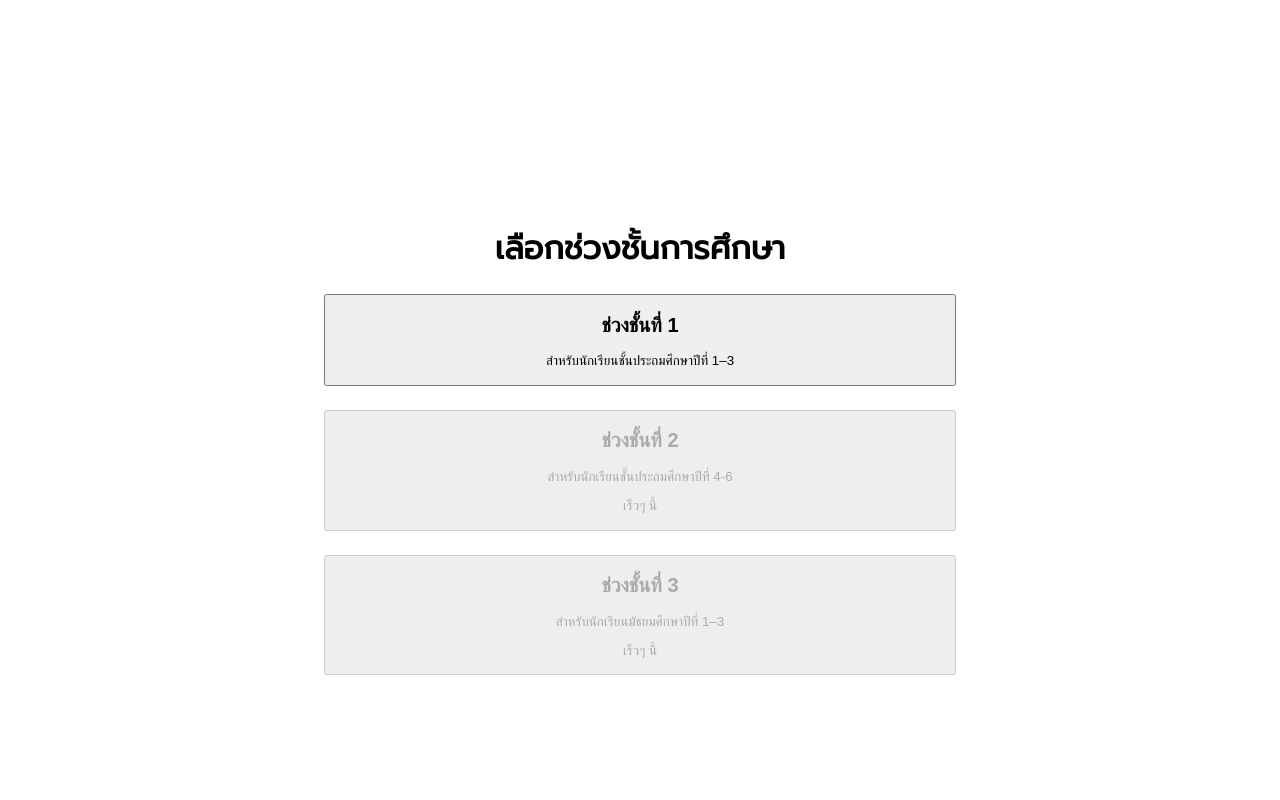
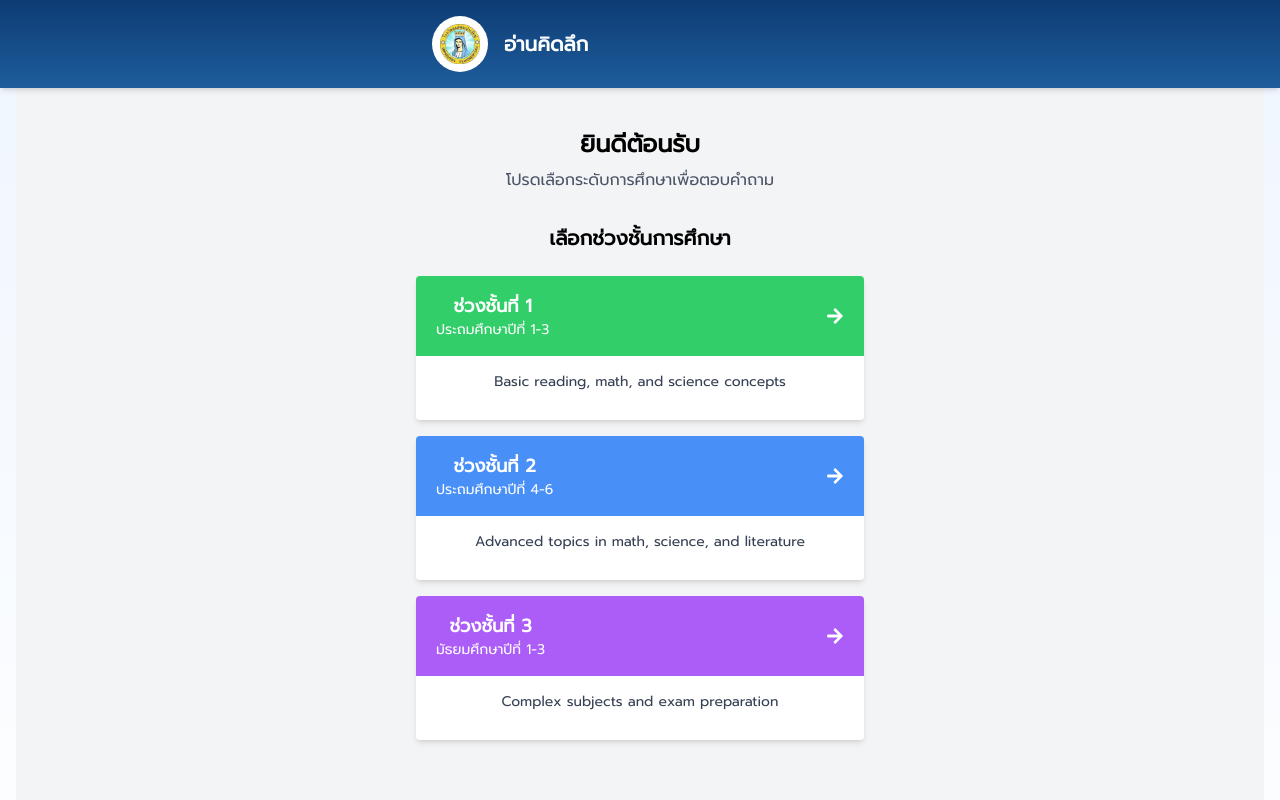
Before and after one commit to kritamategunt/q-a_thai_mp, a React (Vite) app: page / in a window 1280 px wide. Shown: the top 800 px of the page. Built offline with nearby package versions, Linux system fonts and the light colour scheme.

Commit message:
feat: add new style

```diff
--- a/index.html
+++ b/index.html
@@ -5,6 +5,12 @@
     <link rel="icon" type="image/svg+xml" href="/vite.svg" />
     <meta name="viewport" content="width=device-width, initial-scale=1.0" />
     <title>mp_thai_subject</title>
+
+    <!-- Google Fonts -->
+    <link href="https://fonts.googleapis.com/css2?family=Comic+Neue:wght@300;400;700&display=swap" rel="stylesheet">
+
+    <!-- Font Awesome -->
+    <link rel="stylesheet" href="https://cdnjs.cloudflare.com/ajax/libs/font-awesome/6.4.0/css/all.min.css" crossorigin="anonymous" referrerpolicy="no-referrer">
   </head>
   <body>
     <div id="root"></div>
--- /dev/null
+++ b/src/components/randomQuestion.tsx
@@ -0,0 +1,4 @@
+export const getRandomQuestion = (numOfSet: number) => {
+    const randomIndex = Math.floor(Math.random() * numOfSet) + 1;
+    return randomIndex;
+}
--- a/src/index.css
+++ b/src/index.css
@@ -2,11 +2,18 @@
   font-family: 'Promt';
   src: url(./assets/fonts/Prompt-Regular.ttf) format('woff2');
 }
+@import "tailwindcss";
 
-@tailwind base;
-@tailwind components;
 @tailwind utilities;
 
 body {
   font-family: 'Promt', sans-serif;
+  padding: 0;
+  margin: 0;
+  background-color: #E4F0FE;
 }
+
+/* Hide scrollbars for webkit browsers */
+::-webkit-scrollbar {
+  display: none;
+}
--- a/src/layouts/applicationLayout.tsx
+++ b/src/layouts/applicationLayout.tsx
@@ -1,11 +1,9 @@
 import { Outlet } from "react-router-dom";
+import logo from "../assets/logoMp.jpeg";
 
 export default function ApplicationLayout() {
-
     const labelHeader = () => {
         switch (window.location.pathname) {
-            case '/':
-                return '';
             case '/primary_1':
                 return 'ช่วงชั้นที่ 1';
             case '/primary_2':
@@ -13,38 +11,43 @@ export default function ApplicationLayout() {
             case '/upper-secondary':
                 return 'ช่วงชั้นที่ 3';
             default:
-                return '';
+                return 'อ่านคิดลึก';
         }
     };
+
     return (
-        <div className="flex min-h-screen flex-col bg-gray-50 text-gray-900">
-            {/* 🔹 Header */}
-            <header className="bg-white shadow-sm">
-                <div className="mx-auto flex max-w-7xl items-center justify-between px-4 py-3">
-                    <h1 className="text-xl font-semibold">{labelHeader()}</h1>
-                    <nav className="space-x-4">
-                        {window.location.pathname !== '/' && (
-                            <a href="/" className="text-blue-500 hover:underline">หน้าแรก</a>
-                        )}
-                    </nav>
+        <div className="min-h-screen flex flex-col bg-linear-to-b from-blue-50 to-white">
+            {/* ✅ HEADER */}
+            <header className="bg-linear-to-b from-[#0d3c74] to-[#1e5d9c] text-white shadow-md sticky top-0 z-10">
+                <div className="mx-auto max-w-md w-full px-4 py-4 flex items-center gap-4">
+                    <div className="bg-white text-[#224E8A] w-14 h-14 rounded-full flex items-center justify-center">
+                        {/* <FaGraduationCap size={32} /> */}
+                        <img src={logo} alt="Logo" className="w-10 h-10" />
+                    </div>
+                    <div>
+                        <h1 className="text-xl font-bold text-[#FFFFFF]">{labelHeader()}</h1>
+                    </div>
                 </div>
             </header>
 
-            {/* 🔹 Main Content */}
-            <main className="flex-1">
-                <div className="mx-auto max-w-7xl px-4 py-6">
-                    {/* Render children or route outlet */}
+
+            {/* ✅ Main Content */}
+            <main className="flex-1 ">
+                <div className="w-full px-4">
                     <Outlet />
                 </div>
             </main>
 
-            {/* 🔹 Footer */}
-            <footer className="mt-auto bg-white border-t justify-center py-4">
-                <div>version 0.0.1</div>
-                <div className="mx-auto max-w-7xl px-4 py-3 text-sm text-gray-500">
-                    © {new Date().getFullYear()} Kritamate G. All rights reserved.
+            {/* ✅ FOOTER – matching rounded card style */}
+            <footer className="mt-6 mb-4 mx-auto w-full max-w-md">
+                <div className="bg-white shadow-sm rounded-2xl border p-4 text-center">
+                    <p className="text-gray-600 text-sm">version 0.0.2</p>
+                    <p className="text-gray-400 text-xs mt-1">
+                        © {new Date().getFullYear()} Kritamate G. All rights reserved.
+                    </p>
                 </div>
             </footer>
+
         </div>
     );
 }
--- a/src/pages/homepage/index.tsx
+++ b/src/pages/homepage/index.tsx
@@ -1,49 +1,100 @@
-import { useNavigate } from 'react-router-dom';
 
-interface LevelProps {
-    id: number;
-    name: string;
+import { FaArrowRight } from "react-icons/fa";
+import { useNavigate } from "react-router-dom";
+
+interface LevelCardProps {
+    id: string;
+    title: string;
+    subtitle: string;
     description: string;
+    bg: string;
+    iconClass: string;
+    iconBgColor: string;
     route: string;
-    isOpen?: boolean;
 }
 
-function HomePage() {
-
-
+const HomePage = () => {
     const navigate = useNavigate();
 
-    const levels: LevelProps[] = [
-        { id: 1, name: 'ช่วงชั้นที่ 1', description: 'สำหรับนักเรียนชั้นประถมศึกษาปีที่ 1–3', route: '/primary_1' },
-        { id: 2, name: 'ช่วงชั้นที่ 2', description: 'สำหรับนักเรียนชั้นประถมศึกษาปีที่ 4-6', route: '/primary_2', isOpen: false },
-        { id: 3, name: 'ช่วงชั้นที่ 3', description: 'สำหรับนักเรียนมัธยมศึกษาปีที่ 1–3', route: '/upper-secondary', isOpen: false },
+    const levels: LevelCardProps[] = [
+        {
+            id: '1',
+            title: 'ช่วงชั้นที่ 1',
+            subtitle: 'ประถมศึกษาปีที่ 1-3',
+            description: 'Basic reading, math, and science concepts',
+            bg: 'bg-[#31CE69]',
+            iconClass: 'fas fa-seedling',
+            iconBgColor: 'text-green-500',
+            route: '/primary_1'
+        },
+        {
+            id: '2',
+            title: 'ช่วงชั้นที่ 2',
+            subtitle: 'ประถมศึกษาปีที่ 4-6',
+            description: 'Advanced topics in math, science, and literature',
+            bg: 'bg-[#488FF7]',
+            iconClass: 'fas fa-school',
+            iconBgColor: 'text-blue-500',
+            route: '/primary_2'
+        },
+        {
+            id: '3',
+            title: 'ช่วงชั้นที่ 3',
+            subtitle: 'มัธยมศึกษาปีที่ 1-3',
+            description: 'Complex subjects and exam preparation',
+            bg: 'bg-[#AC5DF8]',
+            iconClass: 'fas fa-university',
+            iconBgColor: 'text-purple-500',
+            route: '/upper-secondary'
+        },
+
     ];
+
     return (
-        <div className="flex flex-col items-center justify-center min-h-screen bg-black p-4">
-            <h1 className="text-2xl font-bold mb-6">เลือกช่วงชั้นการศึกษา</h1>
-            <div className="grid gap-4 w-1/2">
-                {levels.map((level) => (
-                    <>
-                        <button key={level.id}
-                            className={`bg-white rounded-lg shadow-md p-6 hover:shadow-xl transition-shadow mb-4 ${level.isOpen === false ? 'cursor-not-allowed' : 'hover:text-blue-300 cursor-pointer'}`}
-                            onClick={() => navigate(level.route)}
-                            disabled={level.isOpen === false}
-                        >
+        <div className="min-h-screen bg-gray-100 px-4">
+            {/* ✅ CONTENT */}
+            <main className="max-w-4xl mx-auto px-4 py-10">
 
-                            <h2 className="text-xl font-semibold mb-2">{level.name}</h2>
-                            <p className="text-gray-600">{level.description}</p>
-                            {level.isOpen === false ? (
-                                <p className="mt-4 text-red-500 font-bold">เร็วๆ นี้</p>
-                            ) : null}
+                {/* Welcome */}
+                <h2 className="text-center text-2xl font-bold mb-2">ยินดีต้อนรับ</h2>
+                <p className="text-center text-gray-600 mb-8">
+                    โปรดเลือกระดับการศึกษาเพื่อตอบคำถาม
+                </p>
+
+                <h3 className="text-center text-xl font-semibold mb-6">
+                    เลือกช่วงชั้นการศึกษา
+                </h3>
+
+                {/* ✅ LEVEL OPTIONS */}
+                <div className="flex flex-col space-y-4 items-center justify-center w-full">
+                    {levels.map((level) => (
+                        <button
+                            key={level.id}
+                            onClick={() => { navigate(level.route) }}
+
+                            className={`w-full max-w-md rounded-sm shadow-md overflow-hidden cursor-pointer bg-white transition hover:bg-opacity-50 `}                   >
+                            {/* Top section */}
+                            <div className={`${level.bg} px-5 py-4 text-white flex items-center justify-between`}>
+                                <div className="flex items-start gap-3">
+                                    <div>
+                                        <h3 className="font-semibold text-lg">{level.title}</h3>
+                                        <p className="text-sm text-start">{level.subtitle}</p>
+                                    </div>
+                                </div>
+
+                                <FaArrowRight size={18} />
+                            </div>
+
+                            {/* Bottom section */}
+                            <div className="px-5 py-4">
+                                <p className="text-gray-700 text-sm mb-3">{level.description}</p>
+                            </div>
                         </button>
-                        <br />
-                    </>
+                    ))}
+                </div>
+            </main>
+        </div>
+    );
+};
 
-                ))}
-            </div>
-        </div>
-
-    )
-}
-
-export default HomePage
+export default HomePage;
--- a/src/routes/Routes.tsx
+++ b/src/routes/Routes.tsx
@@ -24,7 +24,8 @@ const ConfigRoutes = () => {
                         {
                             element: <>404:NOT FOUND</>,
                             path: '/upper-secondary',
-                        }
+                        },
+
                     ],
                 },
 
--- /dev/null
+++ b/src/utils/idGenarator.tsx
@@ -0,0 +1,3 @@
+export const indexIdGenerator = (index: number) => {
+    return index + 1;
+}
--- a/tailwind.config.cjs
+++ b/tailwind.config.cjs
@@ -1,225 +1,16 @@
-/* eslint-disable no-undef */
-/** @type {import('tailwindcss').Config} */
-
 module.exports = {
   content: ['./src/**/*.{js,jsx,ts,tsx}'],
   theme: {
     extend: {
       colors: {
+        // Your custom colors here - they'll be ADDED to default Tailwind colors
+        'primary-blue': '#1e5d9c',
         ci: {
-          primary: {
-            primary: '#074E9F',
-            'upper-text': '#FFFFFF',
-            'primary-container': '#DEEDFE',
-            'on-primary-container': '#0A6EE1',
-          },
-          secondary: {
-            secondary: '#22AB68',
-            'secondary-container': '#E3F7ED',
-            'on-secondary-container': '#43BC80',
-          },
+          // ...your existing custom colors
         },
-        neutral: {
-          base: {
-            white: '#FFFFFF',
-            grey: '#F6F7F9',
-            'base-light': '#D0D5DD',
-            'base-500': '#667085',
-            'base-700': '#344054',
-            black: '#101828',
-            border: '#E5E7EB',
-          },
-          surface: {
-            'primary-surface': '#F5FAFE',
-            'secondary-surface': '#F7FCFA',
-            'neutral-surface': '#F6F7F9',
-            'white-surface': '#FFFFFF',
-            'grey-surface': '#E4E7EC',
-          },
-          outline: {
-            primary: '#DEEDFE',
-            grey: '#E4E7EC',
-            'darker-grey': '#D7D7D7',
-          },
-        },
-        text: {
-          descriptive: {
-            normal: '#344054',
-            light: '#667085',
-            lighter: '#98A2B3',
-          },
-          link: {
-            normal: '#0086C9',
-            neutral: '#344054',
-            primary: '#074E9F',
-            secondary: '#D7D7D7',
-          },
-        },
-        function: {
-          success: {
-            success: '#07A721',
-            'on-success': '#FFFFFF',
-            'success-container': '#E4F0E5',
-            'on-success-cont': '#06951E',
-            'success-surface': '#F2F8F2',
-          },
-          info: {
-            info: '#0086C9',
-            'on-info': '#FFFFFF',
-            'new-info': '#ECF2F8',
-            'on-info-cont': '#0078B4',
-            'info-surface': '#F2F6FA',
-          },
-          error: {
-            error: '#D92D20',
-            'on-error': '#FFFFFF',
-            'error-container': '#F8E5E5',
-            'on-error-cont': '#C2281D',
-            'error-surface': '#FBF2F2',
-          },
-          warning: {
-            warning: '#F8BD26',
-            'on-warning': '#FFFFFF',
-            'warning-container': '#FEF3E5',
-            'on-warning-cont': '#DEA922',
-            'warning-surface': '#FEF9F2',
-          },
-          new: {
-            new: '#6554C0',
-            'on-new': '#FFFFFF',
-            'new-container': '#E9E7F4',
-            'on-new-cont': '#5A4BAC',
-            'new-surface': '#F4F3F9',
-          },
-          default: {
-            default: '#757575',
-            'on-default': '#FFFFFF',
-            'default-container': '#EAEAEA',
-            'on-default-cont': '#696969',
-            'default-surface': '#F5F5F5',
-          },
-          spare: {
-            success: {
-              success: '#00B2AA',
-              'on-success': '#FFFFFF',
-              'success-container': '#E4F2F0',
-              'on-success-cont': '#009F98',
-              'success-surface': '#F2F8F8',
-            },
-            error: {
-              error: '#E5347C',
-              'on-error': '#FFFFFF',
-              'error-container': '#FAE5EB',
-              'on-error-cont': '#CD2F6F',
-              'error-surface': '#FDF2F5',
-            },
-            warning: {
-              warning: '#F79009',
-              'on-warning': '#FFFFFF',
-              'warning-container': '#FDEDE4',
-              'on-warning-cont': '#DD8108',
-              'warning-surface': '#FEF6F2',
-            },
-            new: {
-              new: '#BF5AF2',
-              'on-new': '#FFFFFF',
-              'new-container': '#F4E8FC',
-              'on-new-cont': '#AB50D8',
-              'new-surface': '#F9F4FE',
-            },
-          },
-        },
-        state: {
-          primary: {
-            default: '#074E9F',
-            'on-default': '#FFFFFF',
-            active: '#042F5F',
-            'on-active': '#FFFFFF',
-            hover: '#0A6EE1',
-            'on-hover': '#FFFFFF',
-          },
-          secondary: {
-            default: '#22AB67',
-            'on-default': '#FFFFFF',
-            active: '#35674E',
-            'on-active': '#FFFFFF',
-            hover: '#6ACD9C',
-            'on-hover': '#FFFFFF',
-          },
-          success: {
-            default: '#07A721',
-            'on-default': '#FFFFFF',
-            active: '#05811A',
-            'on-active': '#FFFFFF',
-            hover: '#72BC76',
-            'on-hover': '#FFFFFF',
-          },
-          error: {
-            default: '#D92D20',
-            'on-default': '#FFFFFF',
-            active: '#A82319',
-            'on-active': '#FFFFFF',
-            hover: '#E17976',
-            'on-hover': '#FFFFFF',
-          },
-          info: {
-            default: '#0086C9',
-            'on-default': '#FFFFFF',
-            active: '#00689C',
-            'on-active': '#FFFFFF',
-            hover: '#72A5D5',
-            'on-hover': '#FFFFFF',
-          },
-          disabled: {
-            default: '#F2F4F7',
-            'on-default': '#98A2B3',
-            'outline-default': '#E4E7EC',
-          },
-        },
-        disable: {
-          light: {
-            default: '#F2F4F7',
-            'on-default': '#98A2B3',
-            outline: '#E4E7EC',
-          },
-          dark: {
-            default: '#E4E7EC',
-            'on-default': '#98A2B3',
-            outline: '#D0D5DD',
-          },
-        },
-        main: {
-          primary: { surface: '#BDDBFC' },
-          secondary: { surface: '#C8EEDB' },
-          warningSpare: { surface: '#FDEDE4' },
-        },
+        // ...rest of your custom colors
       },
-      width: {
-        'fill-available': ['-webkit-fill-available', '-moz-available'],
-      },
-      gridTemplateColumns: {
-        'auto-fill-150': 'repeat(auto-fill, minmax(150px, 1fr))',
-        'auto-fill-120': 'repeat(auto-fill, minmax(120px, 1fr))',
-        'auto-fill-100': 'repeat(auto-fill, minmax(100px, 1fr))',
-      },
-      screens: {
-        '2xs': '360px',
-        xs: '420px',
-        sm: '640px', // tablet
-        md: '768px',
-        lg: '1024px', // laptop
-        xl: '1280px', // desktop
-        '2xl': '1536px', // full desktop
-      },
-      keyframes: {
-        'spin-reverse': {
-          from: { transform: 'rotate(360deg)' },
-          to: { transform: 'rotate(0deg)' },
-        },
-      },
-      animation: {
-        'spin-reverse': 'spin-reverse 1s linear infinite',
-      },
+      // ...rest of your extensions
     },
   },
   plugins: [
@@ -227,4 +18,4 @@ module.exports = {
     require('@tailwindcss/forms'),
     require('tailwindcss-animated'),
   ],
-};
+}
```
Also changed, not shown: package.json (+6 -2 lines), src/pages/question/lower_secondary/index.tsx (+31 -3 lines), src/pages/question/lower_secondary/setOfQuestions/set1.tsx (added, +8 -0 lines), src/pages/question/lower_secondary/setOfQuestions/set2.tsx (added, +8 -0 lines), src/assets/logoMp.jpeg (added), 6 other files (tests, documents, lock files or other folders).
